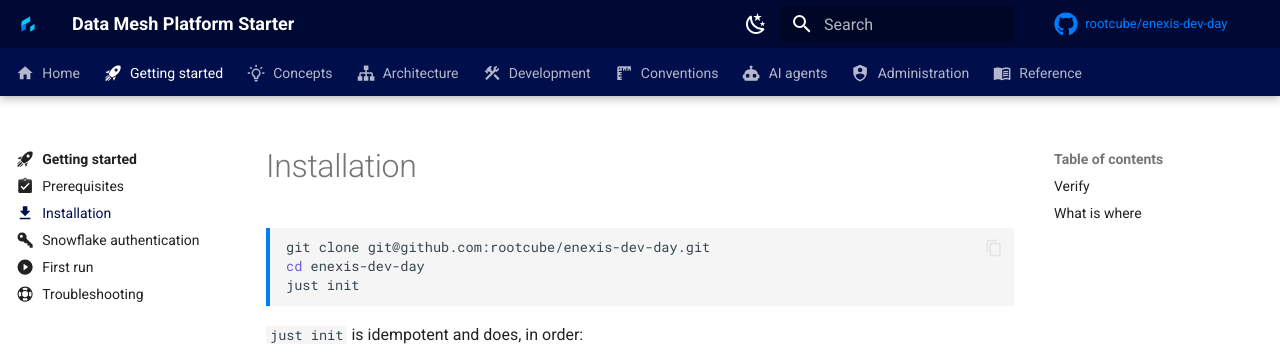
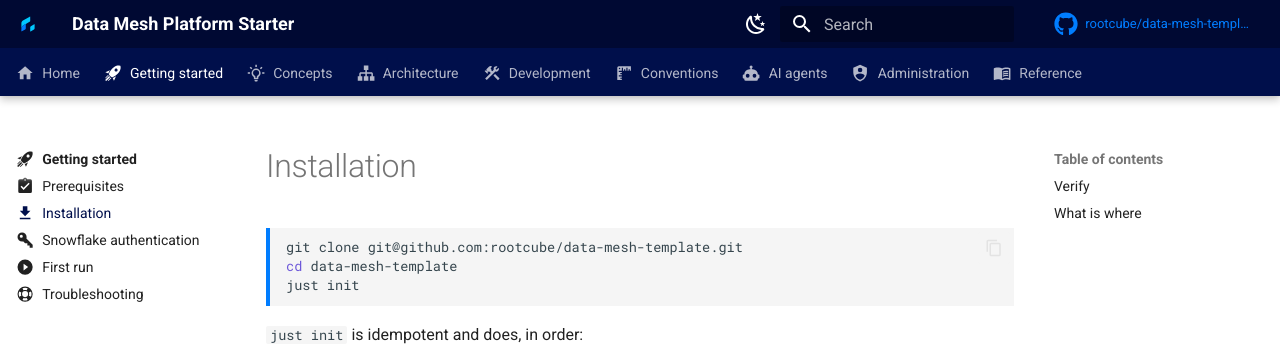
Before and after one commit to rootcube/data-mesh-template, an MkDocs documentation site: the page built from docs/getting-started/installation.md, in a window 1280 px wide and 900 px high. Shown: the top 363 px of the window. Built offline with MkDocs 1.6.1 and Material for MkDocs 9.7.7, drawn with Linux system fonts in a browser that asks for light colours; comment, search, counter and statistics services are not loaded.

Commit message:
fix: update repository references from enexis-dev-day to data-mesh-template

````diff
--- a/docs/getting-started/installation.md
+++ b/docs/getting-started/installation.md
@@ -5,8 +5,8 @@ icon: material/download
 # Installation
 
 ```bash
-git clone git@github.com:rootcube/enexis-dev-day.git
-cd enexis-dev-day
+git clone git@github.com:rootcube/data-mesh-template.git
+cd data-mesh-template
 just init
 ```
 
--- a/mkdocs.yml
+++ b/mkdocs.yml
@@ -1,8 +1,8 @@
 # Documentation site (MkDocs Material). Local: `just docs` (http://localhost:8000).
 site_name: Data Mesh Platform Starter
 site_description: A runnable starter for a data mesh platform on Snowflake with Dagster, dlt and dbt.
-repo_url: https://github.com/rootcube/enexis-dev-day
-repo_name: rootcube/enexis-dev-day
+repo_url: https://github.com/rootcube/data-mesh-template
+repo_name: rootcube/data-mesh-template
 edit_uri: edit/main/docs/
 copyright: rootcube
 
````
Also changed, not shown: README.md (+1 -1 lines), docs/administration/onboarding.md (+1 -1 lines), docs/conventions/git-workflow.md (+1 -1 lines), docs/index.md (+1 -1 lines).
